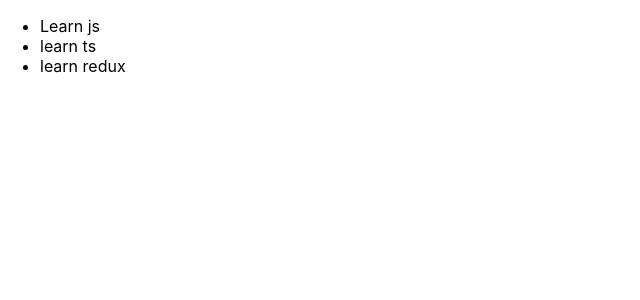
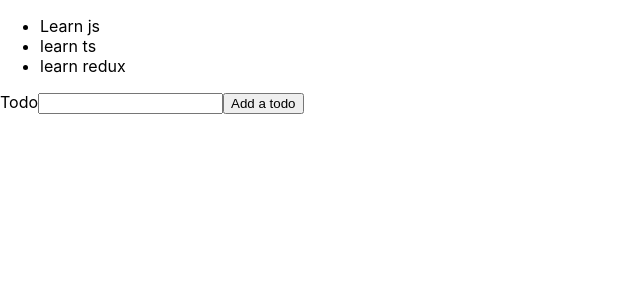
Before and after one commit to Kavery-pm/react-typescript, a React (Create React App) app in the folder 07-react-ts-starting-project/: page / in a window 1280 px wide. Shown: the top 300 px of the page, without its empty margins (0-640 px from the left). Built offline with nearby package versions, Linux system fonts and the light colour scheme.

Commit message:
added a typescript function prop

```diff
--- a/07-react-ts-starting-project/src/App.tsx
+++ b/07-react-ts-starting-project/src/App.tsx
@@ -1,15 +1,23 @@
 import React from "react";
-import { createTextSpanFromBounds } from "typescript";
-import Todos from './models/Todo';
+
+import Todos from "./models/Todo";
 
 import Todo from "./components/Todo";
-
+import NewTodo from "./components/NewTodo";
 
 function App() {
-  const todos = [new Todos('Learn js'), new Todos('learn ts'), new Todos('learn redux')];
+  const todos = [
+    new Todos("Learn js"),
+    new Todos("learn ts"),
+    new Todos("learn redux"),
+  ];
+  const addTodoHandler = (todo:string)=>{
+console.log(todo);
+  }
   return (
     <div>
       <Todo item={todos}></Todo>
+      <NewTodo onAddTodo={addTodoHandler}></NewTodo>
     </div>
   );
 }
--- a/07-react-ts-starting-project/src/components/NewTodo.tsx
+++ b/07-react-ts-starting-project/src/components/NewTodo.tsx
@@ -1,13 +1,19 @@
-import React from "react";
+import React, { useRef } from "react";
 
-const NewTodo = () => {
+const NewTodo:React.FC<{onAddTodo: (text:string)=>void}> = (props) => {
+  const todoTextInput = useRef<HTMLInputElement>(null);
   const submitHandler = (event: React.FormEvent) => {
     event.preventDefault();
+    const todoText = todoTextInput.current!.value;
+    if (todoText.trim().length === 0) {
+      return;
+    }
+   props.onAddTodo(todoText);
   };
   return (
     <form onSubmit={submitHandler}>
       <label htmlFor="todo">Todo</label>
-      <input id="todo" type="text"></input>
+      <input id="todo" type="text" ref={todoTextInput}></input>
       <button>Add a todo</button>
     </form>
   );
```
